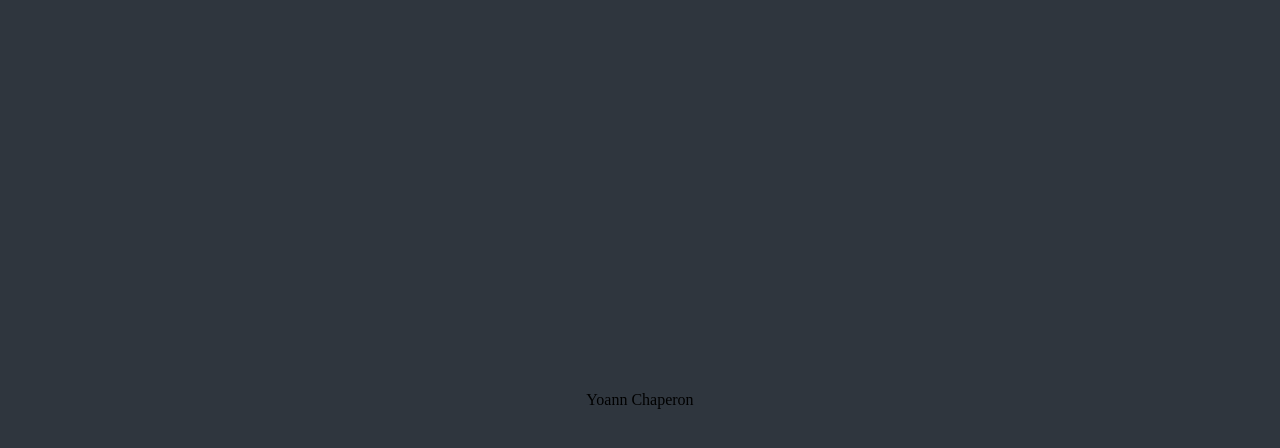
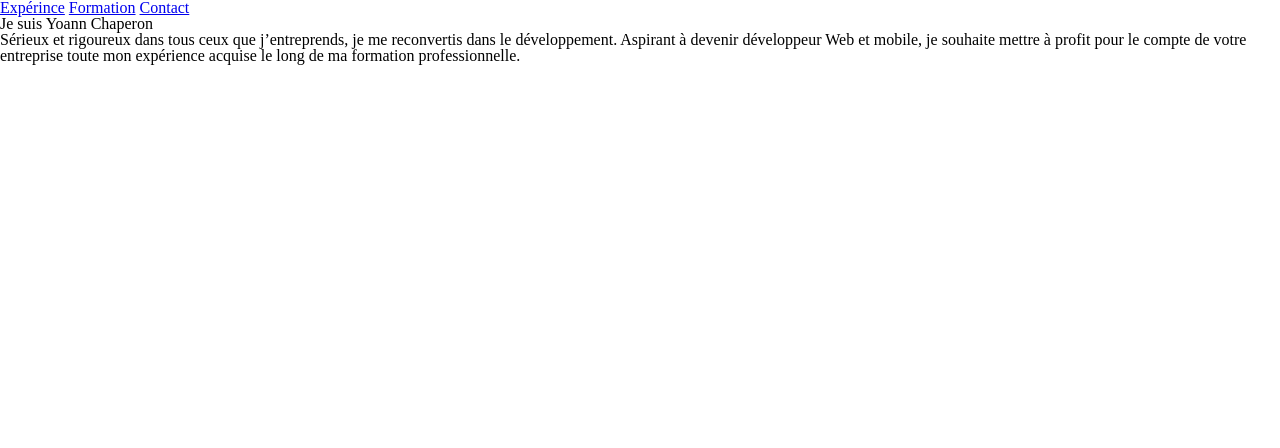
Before and after one commit to yoann-chaperon/CV-2022, a plain HTML site: page index.html in a window 1280 px wide. Drawn offline with Linux system fonts and the light colour scheme.

Commit message:
mise en page header

```diff
--- a/index.html
+++ b/index.html
@@ -4,15 +4,30 @@
         <meta charset="UTF-8" />
         <meta http-equiv="X-UA-Compatible" content="IE=edge" />
         <meta name="viewport" content="width=device-width, initial-scale=1.0" />
-        <link rel="stylesheet" href="reset.css">
+        <link rel="stylesheet" href="reset.css" />
         <link rel="stylesheet" href="style.css" />
         <title>CV Yoann Chaperon</title>
     </head>
     <body>
         <div class="container">
-            <header>
-                <div class="banner"role="banner">
-                    <h1 class="name">Yoann Chaperon</h1>
+            <header class="header">
+                <div role="banner" class="header__banner">
+                    <nav class="header__nav">
+                        <a class="header__nav__experience"href="#">Expérince</a>
+                        <a class="header__nav__formation"href="#">Formation</a>
+                        <a class="header__nav__contatc"href="#">Contact</a>
+                    </nav>
+                    <h1 class="header__banner_title">Je suis Yoann Chaperon</h1>
+                    <div class="banner__paragraph">
+                        <p class="banner__paragraph__text">
+                            Sérieux et rigoureux dans tous ceux que
+                            j’entreprends, je me reconvertis dans le
+                            développement. Aspirant à devenir développeur Web et
+                            mobile, je souhaite mettre à profit pour le compte
+                            de votre entreprise toute mon expérience acquise le
+                            long de ma formation professionnelle.
+                        </p>
+                    </div>
                 </div>
             </header>
         </div>
--- a/style.css
+++ b/style.css
@@ -4,12 +4,6 @@
   font-family: "Torus Notched";
   src: url("./font/torus.ttf");
 }
-body {
-  display: flex;
-  justify-content: center;
-  align-items: center;
-  min-height: 100vh;
-  background: #2f363e;
-}
+
 
 /*# sourceMappingURL=style.css.map */
```
